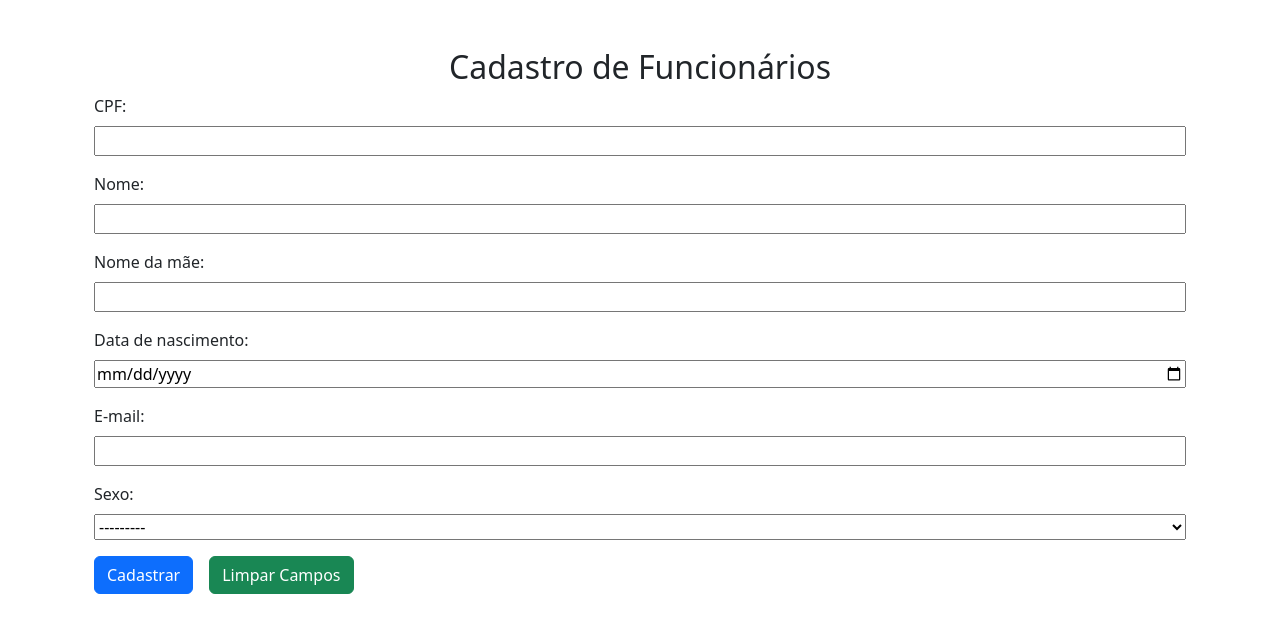
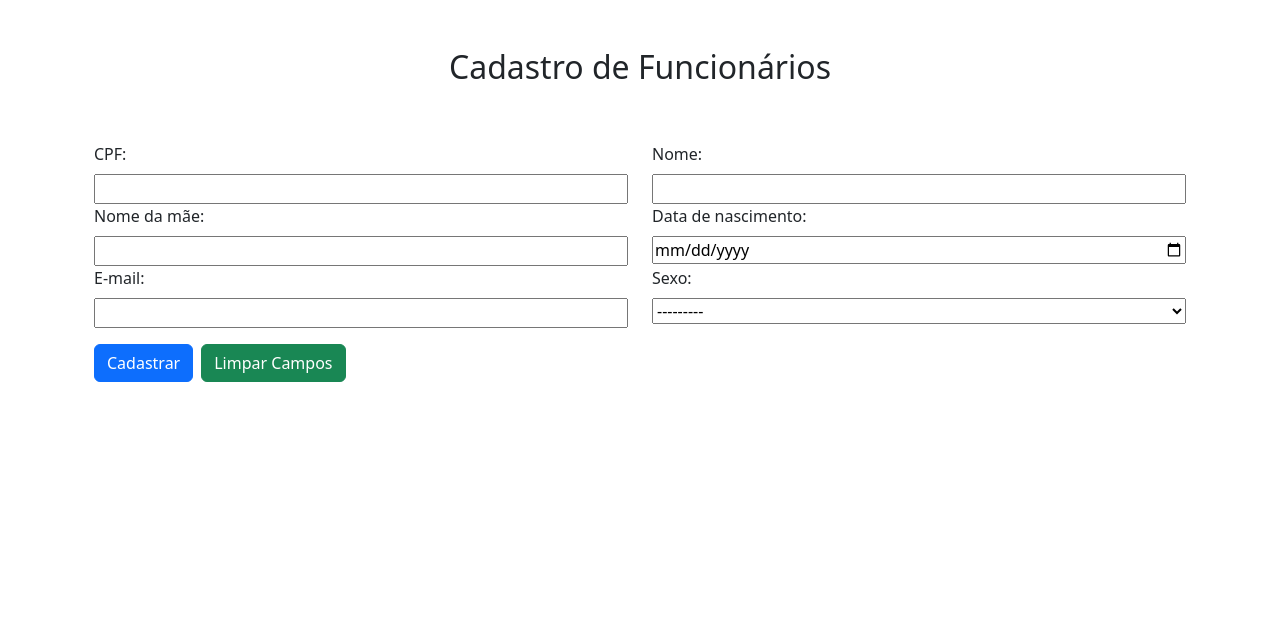
Before and after one commit to MarcosSerra1/unigestao, a Django app: page /register/ in a window 1280 px wide. Shown: the part 81-714 px from the top of the page. Run offline with Django 5.2, Linux system fonts and the light colour scheme; data that the repository does not hold is empty; some libraries are stand-ins or nearby versions.

Commit message:
fix: adjust item margin

```diff
--- a/employees/templates/register_person.html
+++ b/employees/templates/register_person.html
@@ -10,7 +10,7 @@
             </button>
             <div class="d-flex justify-content-center align-items-center  collapse navbar-collapse" id="navbarSupportedContent">
                 <ul class="navbar-nav gap-4">
-                    <li><a class="dropdown-item" href=""><i class="fi fi-rr-user"> Cadastro de Funcionários</i></a></li>
+                    <li><a type="button" link-underline-opacity-75-hover class="dropdown-item" href="#"><i class="fi fi-rr-user"> Cadastro de Funcionários</i></a></li>
                     <li><a class="dropdown-item" href="{% url 'register_address' %}"><i class="fi fi-rr-marker"></i> Endereço </a></li>
                     <li><a class="dropdown-item" href="{% url 'register_formofpayment' %}"><i class="fi fi-rr-dollar"></i> Chaves PIX </a></li>
                     <li><a class="dropdown-item" href="{% url 'register_contact' %}"><i class="fi fi-rr-phone-call"></i> Contatos </a></li>
@@ -20,10 +20,10 @@
     </nav>
     <div class="container d-flex justify-content-center align-items-center flex-column mt-5">
         <h2 class="fw-light text-align-center">Cadastro de Funcionários</h2>
-        <div class="container">
+        <div class="container mt-5">
             <form method="post">
                 {% csrf_token %}
-                <div class="row g-3">
+                <div class="row row-cols-2 row-cols-lg-2">
                     <div class="col-md-12 d-flex flex-column">
                         <label for="id_cpf" class="form-label">CPF:</label>
                         {{ new_person_form.cpf }}
@@ -48,10 +48,10 @@
                         <label for="id_sex" class="form-label">Sexo:</label>
                         {{ new_person_form.sex }}
                     </div>
-                    <div class="col-md-12 d-flex gap-3">
-                        <button type="submit" class="btn btn-primary">Cadastrar</button>
-                        <button type="reset" class="btn btn-success">Limpar Campos</button>
-                    </div>
+                </div>
+                <div class="col-md-12 d-flex gap-2 mt-3">
+                    <button type="submit" class="btn btn-primary">Cadastrar</button>
+                    <button type="reset" class="btn btn-success">Limpar Campos</button>
                 </div>
             </div>
         </form>
```
